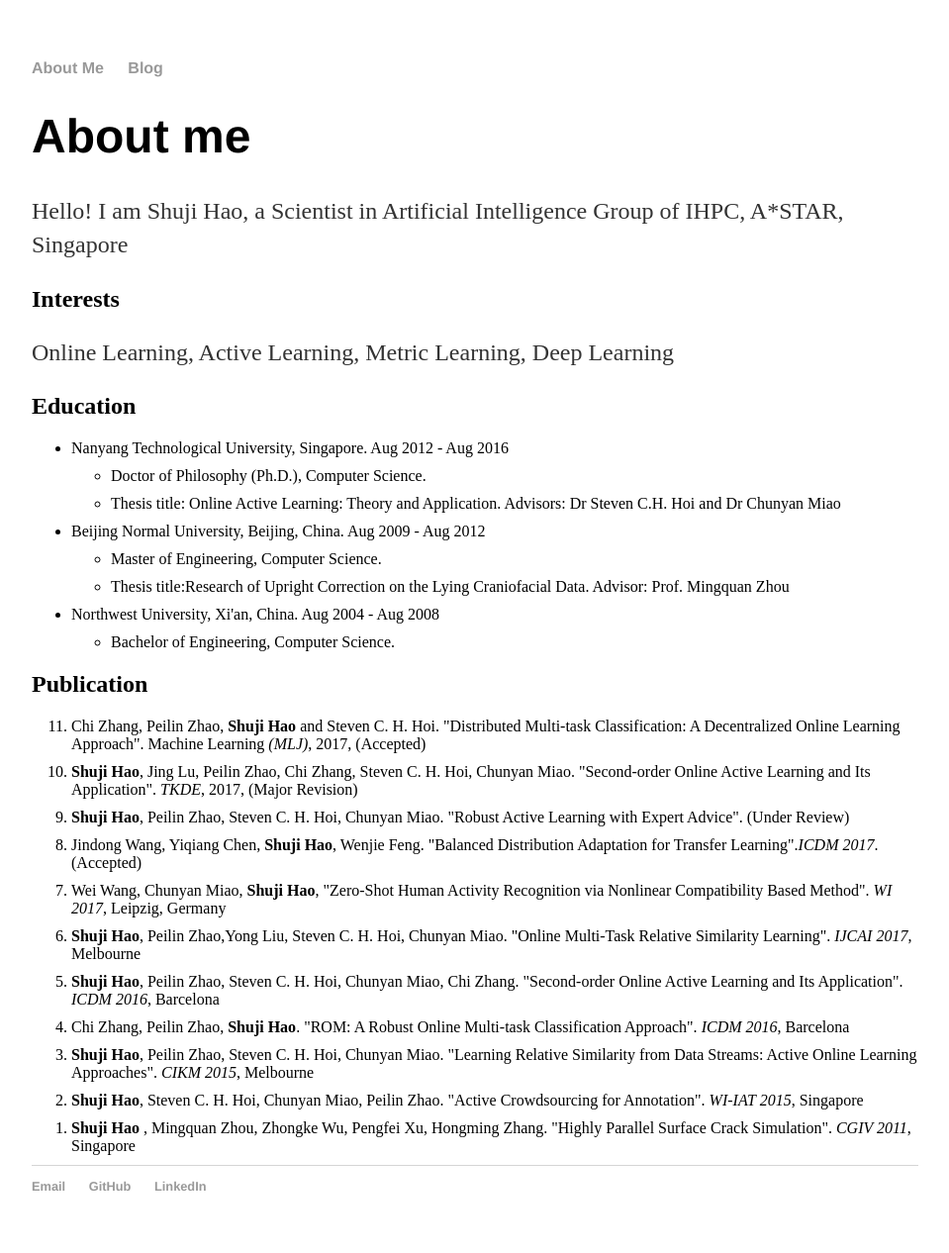
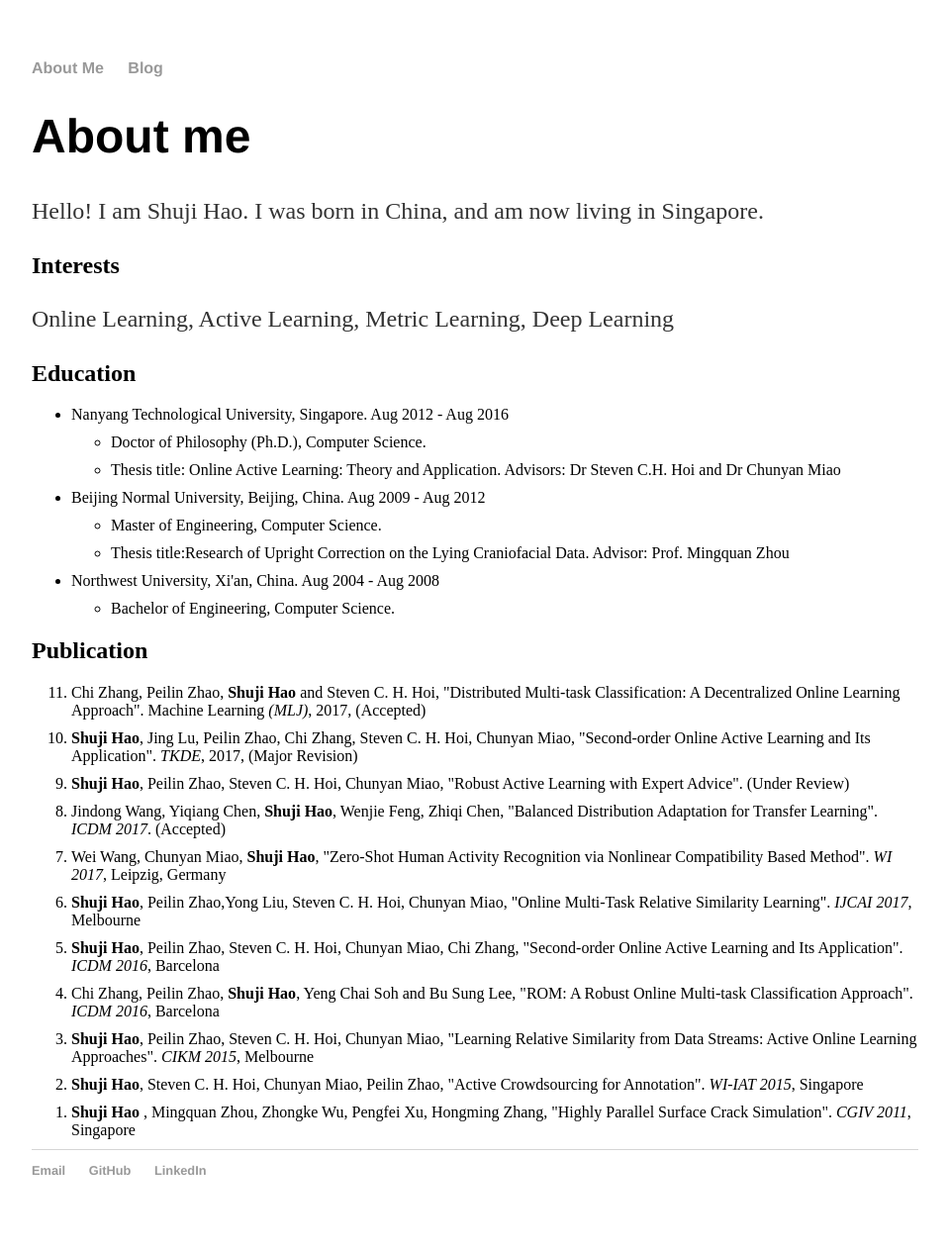
Before and after one commit to haoshuji/haoshuji.github.io, a Jekyll site: the page built from about/index.html, in a window 1280 px wide. Shown: the whole page at 99% size, without its empty margins (160-1119 px from the left). Built offline with Jekyll 4.4.1, drawn with Linux system fonts in a browser that asks for light colours.

Commit message:
revision

```diff
--- a/about/index.html
+++ b/about/index.html
@@ -5,7 +5,7 @@ title: Shuji Hao
 
 <div class="blurb">
 <h1>About me</h1>
-<p>Hello! I am Shuji Hao, a Scientist in Artificial Intelligence Group of IHPC, A*STAR, Singapore </p>
+<p>Hello! I am Shuji Hao. I was born in China, and am now living in Singapore. </p>
 <!-- <a href="cv_en.pdf">CV[EN,PDF]</a><a href="cv_cn.pdf">CV[CN,PDF]</a> -->
 <h2>Interests</h2>
 <p> Online Learning, Active Learning, Metric Learning, Deep Learning</p>
@@ -30,32 +30,32 @@ title: Shuji Hao
 </ul>
 <h2> Publication </h2>
 <ol reversed>
-  <li>Chi Zhang, Peilin Zhao, <strong>Shuji Hao</strong> and  Steven C. H. Hoi. "Distributed Multi-task Classification: A Decentralized Online Learning Approach".  Machine Learning <em>(MLJ)</em>, 2017, (Accepted)
+  <li>Chi Zhang, Peilin Zhao, <strong>Shuji Hao</strong> and  Steven C. H. Hoi, "Distributed Multi-task Classification: A Decentralized Online Learning Approach".  Machine Learning <em>(MLJ)</em>, 2017, (Accepted)
   </li>
 
-  <li><strong>Shuji Hao</strong>, Jing Lu,  Peilin Zhao, Chi Zhang, Steven C. H. Hoi, Chunyan Miao. "Second-order Online Active Learning and Its Application". <em>TKDE</em>, 2017, (Major Revision)
+  <li><strong>Shuji Hao</strong>, Jing Lu,  Peilin Zhao, Chi Zhang, Steven C. H. Hoi, Chunyan Miao, "Second-order Online Active Learning and Its Application". <em>TKDE</em>, 2017, (Major Revision)
   </li>
 
-  <li><strong>Shuji Hao</strong>, Peilin Zhao, Steven C. H. Hoi, Chunyan Miao. "Robust Active Learning with Expert Advice". (Under Review)
+  <li><strong>Shuji Hao</strong>, Peilin Zhao, Steven C. H. Hoi, Chunyan Miao, "Robust Active Learning with Expert Advice". (Under Review)
   </li>
-  <li> Jindong Wang, Yiqiang Chen, <strong>Shuji Hao</strong>, Wenjie Feng. "Balanced Distribution Adaptation for Transfer Learning".<em>ICDM 2017</em>. (Accepted)
+  <li> Jindong Wang, Yiqiang Chen, <strong>Shuji Hao</strong>, Wenjie Feng, Zhiqi Chen, "Balanced Distribution Adaptation for Transfer Learning". <em>ICDM 2017</em>. (Accepted)
   </li>
   <li>Wei Wang, Chunyan Miao, <strong>Shuji Hao</strong>, "Zero-Shot Human Activity Recognition via Nonlinear Compatibility Based Method". <em>WI 2017</em>, Leipzig, Germany
   </li>
-  <li><strong>Shuji Hao</strong>, Peilin Zhao,Yong Liu, Steven C. H. Hoi, Chunyan Miao. "Online Multi-Task Relative Similarity Learning". <em>IJCAI 2017</em>, Melbourne
+  <li><strong>Shuji Hao</strong>, Peilin Zhao,Yong Liu, Steven C. H. Hoi, Chunyan Miao, "Online Multi-Task Relative Similarity Learning". <em>IJCAI 2017</em>, Melbourne
   </li>
-  <li><strong>Shuji Hao</strong>, Peilin Zhao, Steven C. H. Hoi, Chunyan Miao, Chi Zhang. "Second-order Online Active Learning and Its Application". <em>ICDM 2016</em>, Barcelona
+  <li><strong>Shuji Hao</strong>, Peilin Zhao, Steven C. H. Hoi, Chunyan Miao, Chi Zhang, "Second-order Online Active Learning and Its Application". <em>ICDM 2016</em>, Barcelona
   </li>
-  <li>Chi Zhang, Peilin Zhao, <strong>Shuji Hao</strong>. "ROM: A Robust Online Multi-task Classification Approach". <em>ICDM 2016</em>, Barcelona
+  <li>Chi Zhang, Peilin Zhao, <strong>Shuji Hao</strong>,  Yeng Chai Soh and  Bu Sung Lee, "ROM: A Robust Online Multi-task Classification Approach". <em>ICDM 2016</em>, Barcelona
   </li>
   <li>
-    <strong>Shuji Hao</strong>, Peilin Zhao, Steven C. H. Hoi, Chunyan Miao. "Learning Relative Similarity from Data Streams: Active Online Learning Approaches". <em>CIKM 2015</em>, Melbourne
+    <strong>Shuji Hao</strong>, Peilin Zhao, Steven C. H. Hoi, Chunyan Miao, "Learning Relative Similarity from Data Streams: Active Online Learning Approaches". <em>CIKM 2015</em>, Melbourne
   </li>
   <li>
-    <strong>Shuji Hao</strong>, Steven C. H. Hoi, Chunyan Miao, Peilin Zhao. "Active Crowdsourcing for Annotation". <em>WI-IAT 2015</em>, Singapore
+    <strong>Shuji Hao</strong>, Steven C. H. Hoi, Chunyan Miao, Peilin Zhao, "Active Crowdsourcing for Annotation". <em>WI-IAT 2015</em>, Singapore
   </li>
   <li>
-    <strong>Shuji Hao </strong>, Mingquan Zhou, Zhongke Wu, Pengfei Xu, Hongming Zhang. "Highly Parallel Surface Crack Simulation". <em>CGIV 2011</em>, Singapore
+    <strong>Shuji Hao </strong>, Mingquan Zhou, Zhongke Wu, Pengfei Xu, Hongming Zhang, "Highly Parallel Surface Crack Simulation". <em>CGIV 2011</em>, Singapore
   </li>
 
 </ol>
```
